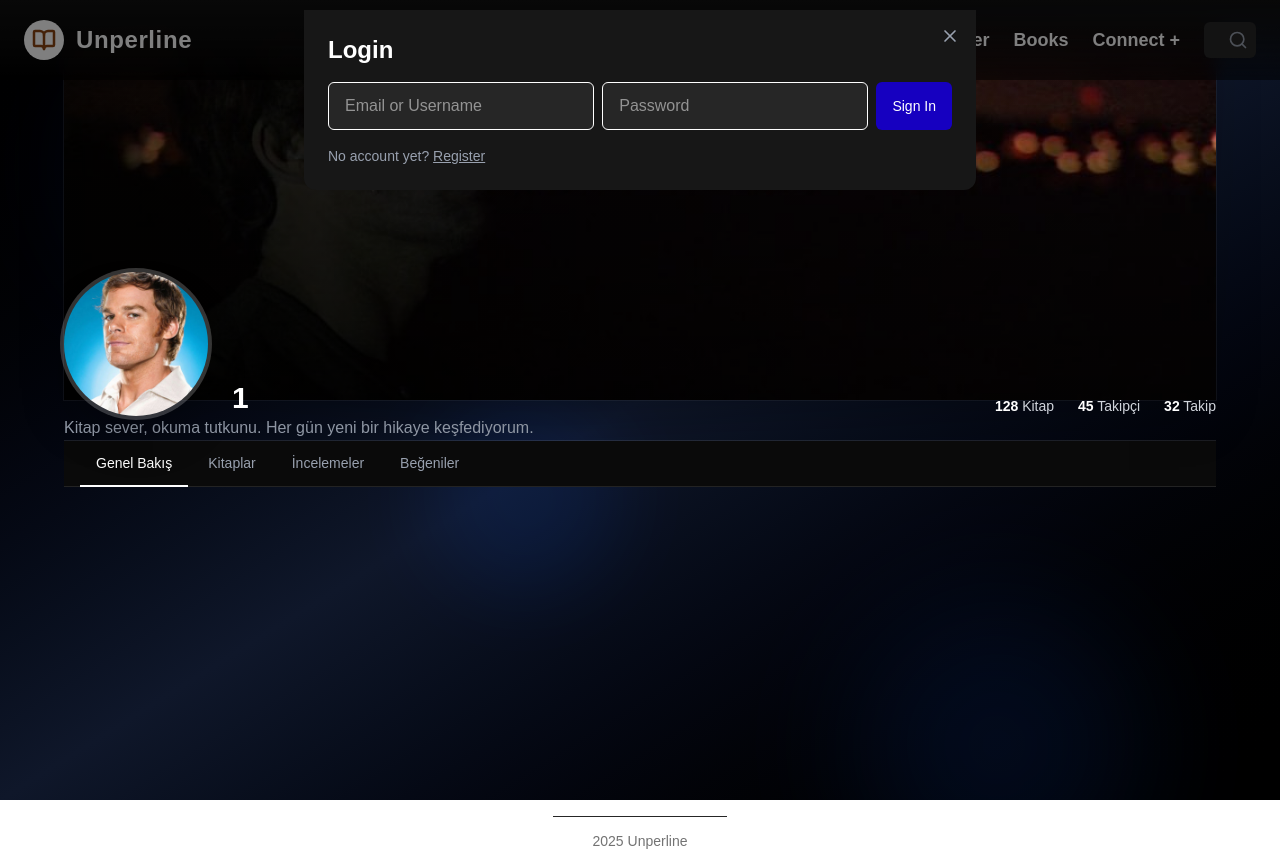
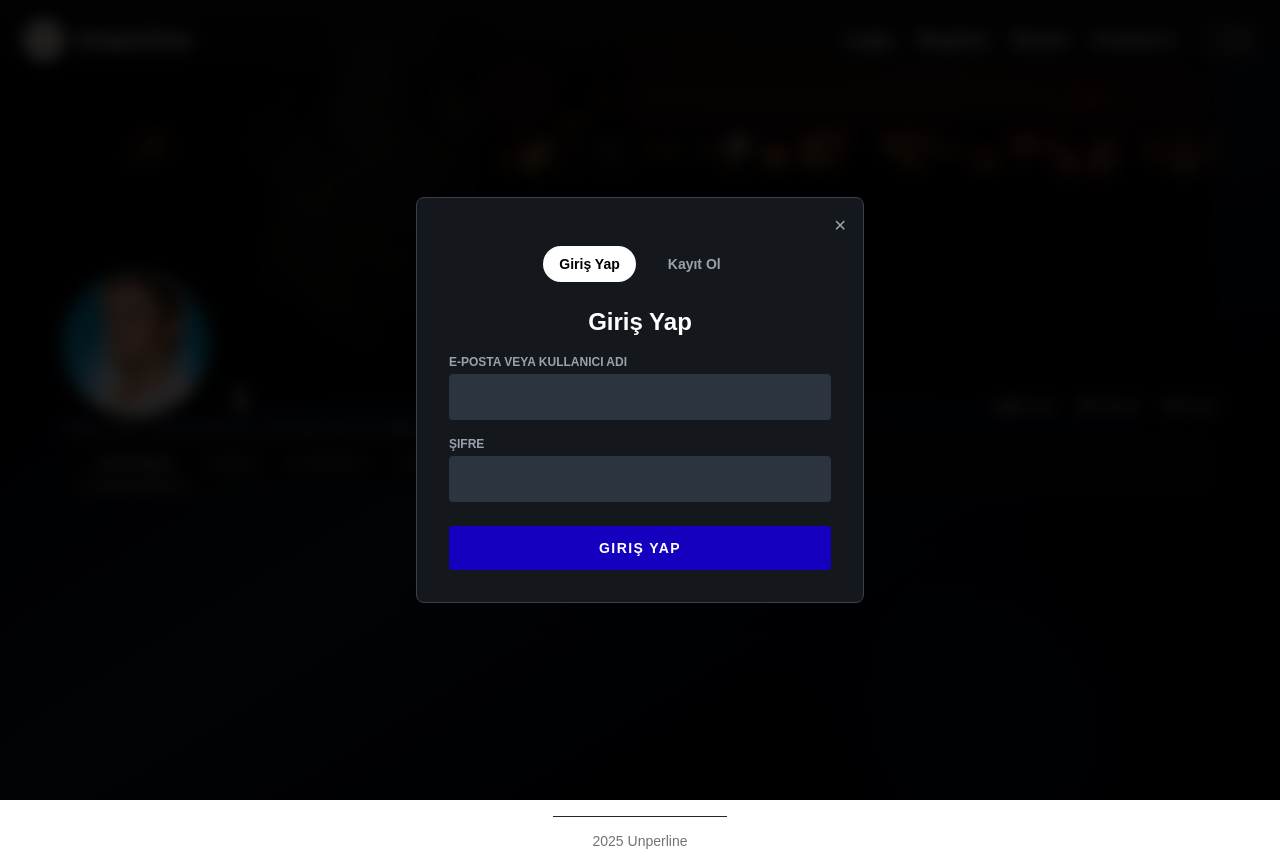
Before and after one commit to vlkngum/unperline, a Next.js app: page /p/1 in a window 1280 px wide. Both pictures are taken after a click on the button "Login". Built offline with nearby package versions, Linux system fonts and the light colour scheme; no server answers.

Commit message:
login register modali teke dusuruldu.

```diff
--- a/app/components/AuthModal.tsx
+++ b/app/components/AuthModal.tsx
@@ -1,157 +1,182 @@
-'use client';
+"use client";
 
-import { useState, useEffect } from 'react';
-import { signIn } from 'next-auth/react';
-import { useRouter } from 'next/navigation';
-import Modal from './ui/Modal';
+import { useState, useEffect } from "react";
+import { createPortal } from "react-dom"; // 1. IMPORT ETTİK
+import { useRouter } from "next/navigation";
 
 interface AuthModalProps {
-    open: boolean;
-    setOpen: (open: boolean) => void;
-    initialMode?: 'login' | 'register';
-    maxW?: 'sm' | 'md' | 'lg' | 'xl' | '2xl' | 'full';
+  isOpen: boolean;
+  onClose: () => void;
+  initialMode?: "login" | "register";
 }
 
-export default function AuthModal({ open, setOpen, initialMode = 'login', maxW = 'md' }: AuthModalProps) {
-    const [isRegister, setIsRegister] = useState(initialMode === 'register');
+export default function AuthModal({ isOpen, onClose, initialMode = "login" }: AuthModalProps) {
+  const [mode, setMode] = useState<"login" | "register">(initialMode);
+  // ... diğer state'lerin aynı kalsın
+  const [email, setEmail] = useState("");
+  const [password, setPassword] = useState("");
+  const [username, setUsername] = useState("");
   const [error, setError] = useState("");
+  const [loading, setLoading] = useState(false);
+
+  // 2. MOUNT KONTROLÜ (Hydration hatası almamak için)
+  const [mounted, setMounted] = useState(false);
+
   const router = useRouter();
 
   useEffect(() => {
-        setIsRegister(initialMode === 'register');
-    }, [initialMode]);
+    setMounted(true); // Sayfa yüklendiğinde true yap
+  }, []);
 
-    const handleSubmit = async (e: React.FormEvent<HTMLFormElement>) => {
-        e.preventDefault();
-        const formData = new FormData(e.currentTarget);
-        const username = formData.get("username")?.toString() ?? "";
-        const emailOrUsername = formData.get(isRegister ? "email" : "emailOrUsername")?.toString() ?? "";
-        const password = formData.get("password")?.toString() ?? "";
-
-        if (isRegister) {
-            try {
-                console.log("[AUTH_MODAL] Register attempt started");
-                console.log("[AUTH_MODAL] Register data:", {
-                    username: username?.substring(0, 3) + "***",
-                    email: emailOrUsername?.substring(0, 3) + "***",
-                    hasPassword: !!password
-                });
-
-                const registerRes = await fetch("/api/register", {
-                    method: "POST",
-                    body: JSON.stringify({ username, email: emailOrUsername, password }),
-                    headers: { "Content-Type": "application/json" },
-                });
-
-                console.log("[AUTH_MODAL] Register response status:", registerRes.status);
-
-                if (!registerRes.ok) {
-                    const errorData = await registerRes.json().catch(() => ({}));
-                    console.error("[AUTH_MODAL] Register failed:", errorData);
-                    setError(errorData.error || "Register failed");
-                    return;
+  useEffect(() => {
+    if (isOpen) {
+      setMode(initialMode);
+      resetForm();
+      // Modal açılınca arkadaki scroll'u kitleyelim
+      document.body.style.overflow = 'hidden';
+    } else {
+      // Kapanınca açalım
+      document.body.style.overflow = 'unset';
     }
 
-                const userData = await registerRes.json();
-                console.log("[AUTH_MODAL] Register successful:", { id: userData.id });
+    // Cleanup function
+    return () => {
+       document.body.style.overflow = 'unset';
+    }
+  }, [isOpen, initialMode]);
 
-                console.log("[AUTH_MODAL] Attempting auto-login...");
-                const loginRes = await signIn("credentials", {
-                    redirect: false,
-                    email: emailOrUsername,
-                    password: password,
-                });
-
-                console.log("[AUTH_MODAL] Login response:", { error: loginRes?.error, ok: loginRes?.ok });
-
-                if (loginRes?.error) {
-                    console.error("[AUTH_MODAL] Auto-login failed:", loginRes.error);
-                    setError("Registered but login failed. Please try logging in.");
-                } else {
-                    console.log("[AUTH_MODAL] Auto-login successful, closing modal");
-                    setOpen(false);
-
-                    router.refresh();
-                }
-            } catch (err: any) {
-                console.error("[AUTH_MODAL] Register error:", err);
-                setError(`Register failed: ${err.message || "Unknown error"}`);
-            }
-        } else {
-            try {
-                console.log("[AUTH_MODAL] Login attempt started");
-                console.log("[AUTH_MODAL] Login data:", {
-                    emailOrUsername: emailOrUsername?.substring(0, 3) + "***",
-                    hasPassword: !!password
-                });
-
-                const res = await signIn("credentials", {
-                    redirect: false,
-                    email: emailOrUsername,
-                    password,
-                });
-
-                console.log("[AUTH_MODAL] Login response:", { error: res?.error, ok: res?.ok });
-
-                if (res?.error) {
-                    console.error("[AUTH_MODAL] Login failed:", res.error);
-                    setError("Invalid credentials");
-                } else {
-                    console.log("[AUTH_MODAL] Login successful, closing modal");
-                    setOpen(false);
-
-                    router.refresh();
-                }
-            } catch (err: any) {
-                console.error("[AUTH_MODAL] Login error:", err);
-                setError(`Login failed: ${err.message || "Unknown error"}`);
-            }
-        }
+  const resetForm = () => {
+    setError("");
+    setLoading(false);
+    setEmail("");
+    setPassword("");
+    setUsername("");
   };
 
-    return (
-        <Modal open={open} setOpen={() => setOpen(false)} maxW={maxW}>
-            <h2 className="text-2xl font-semibold">{isRegister ? "Register" : "Login"}</h2>
-            {error && <p className="text-red-500">{error}</p>}
-            <form className="space-y-4 mt-4 flex flex-row gap-2 " onSubmit={handleSubmit}>
-                {isRegister && (
+  const handleClose = () => {
+    resetForm();
+    onClose();
+  };
+
+  const handleAuthSubmit = async (e: React.FormEvent<HTMLFormElement>) => {
+    // ... buralar senin kodunla aynı ...
+    e.preventDefault();
+    // ... login/register işlemleri ...
+    // ...
+  };
+
+  // 3. EĞER KAPALIYSA VEYA HENÜZ MOUNT OLMADIYSA GÖSTERME
+  if (!isOpen || !mounted) return null;
+
+  // 4. CREATE PORTAL İLE BODY'YE IŞINLIYORUZ
+  return createPortal(
+    <div className="fixed inset-0 z-[9999] flex items-center justify-center bg-black/85 backdrop-blur-sm p-4 animate-in fade-in duration-200">
+      <div className="relative w-full max-w-md bg-[#14181c] border border-gray-700 rounded-lg p-8 shadow-2xl">
+        <button
+          onClick={handleClose}
+          className="absolute top-4 right-4 text-gray-400 hover:text-white transition-colors"
+        >
+          ✕
+        </button>
+
+        {/* ... FORM İÇERİĞİ AYNI KALACAK ... */}
+         <div className="flex justify-center mb-6 gap-4 mt-4">
+            {/* ... butonlar vs ... */}
+            {/* Senin mevcut JSX kodların buraya gelecek */}
+             <button
+            type="button"
+            onClick={() => {
+              setMode("login");
+              setError("");
+            }}
+            className={`px-4 py-2 text-sm font-semibold rounded-full transition-colors ${
+              mode === "login"
+                ? "bg-white text-black"
+                : "bg-transparent text-gray-400 hover:text-white"
+            }`}
+          >
+            Giriş Yap
+          </button>
+          <button
+            type="button"
+            onClick={() => {
+              setMode("register");
+              setError("");
+            }}
+            className={`px-4 py-2 text-sm font-semibold rounded-full transition-colors ${
+              mode === "register"
+                ? "bg-white text-black"
+                : "bg-transparent text-gray-400 hover:text-white"
+            }`}
+          >
+            Kayıt Ol
+          </button>
+         </div>
+
+         {/* ... Kalan form kodların ... */}
+         <h2 className="text-2xl font-bold text-white mb-4 text-center mt-2">
+          {mode === "login" ? "Giriş Yap" : "Unperline'a Katıl"}
+        </h2>
+
+        {error && (
+          <p className="text-red-500 text-sm text-center mb-3">{error}</p>
+        )}
+
+        <form className="flex flex-col gap-4" onSubmit={handleAuthSubmit}>
+           {/* ... inputlar ... */}
+             {mode === "register" && (
+            <div>
+              <label className="block text-xs font-bold text-gray-400 uppercase mb-1">
+                Kullanıcı Adı
+              </label>
               <input
-                        name="username"
-                        placeholder="Username"
+                type="text"
+                value={username}
+                onChange={(e) => setUsername(e.target.value)}
                 required
-                        className="w-full px-4 py-2 border rounded-md h-12 bg-neutral-800 text-white"
+                className="w-full px-3 py-2.5 bg-[#2c3440] border border-transparent focus:border-white rounded text-white focus:outline-none transition-colors"
               />
+            </div>
           )}
+          <div>
+            <label className="block text-xs font-bold text-gray-400 uppercase mb-1">
+              {mode === "login" ? "E-Posta veya Kullanıcı Adı" : "E-Posta"}
+            </label>
             <input
-                    name={isRegister ? "email" : "emailOrUsername"}
-                    placeholder={isRegister ? "Email" : "Email or Username"}
+              type={mode === "login" ? "text" : "email"}
+              value={email}
+              onChange={(e) => setEmail(e.target.value)}
               required
-                    className="w-full px-4 py-2 border rounded-md h-12 bg-neutral-800 text-white"
+              className="w-full px-3 py-2.5 bg-[#2c3440] border border-transparent focus:border-white rounded text-white focus:outline-none transition-colors"
             />
+          </div>
+          <div>
+            <label className="block text-xs font-bold text-gray-400 uppercase mb-1">
+              Şifre
+            </label>
             <input
-                    name="password"
               type="password"
-                    placeholder="Password"
+              value={password}
+              onChange={(e) => setPassword(e.target.value)}
               required
               minLength={6}
-                    className="w-full px-4 py-2 border rounded-md h-12 bg-neutral-800 text-white"
+              className="w-full px-3 py-2.5 bg-[#2c3440] border border-transparent focus:border-white rounded text-white focus:outline-none transition-colors"
             />
+          </div>
           <button
             type="submit"
-                    className="px-4 py-2 rounded-md bg-[#1600c0] hover:bg-[#1300e0] h-12 text-white text-sm text-nowrap"
+            disabled={loading}
+            className="w-full bg-[#1600c0] hover:bg-[#1300e0] disabled:opacity-70 disabled:cursor-not-allowed text-white font-bold py-3 rounded mt-2 uppercase tracking-widest text-sm transition-colors"
           >
-                    {isRegister ? "Register" : "Sign In"}
+            {loading
+              ? "Lütfen bekleyin..."
+              : mode === "login"
+              ? "Giriş Yap"
+              : "Kayıt Ol"}
           </button>
         </form>
-            <p className="text-sm text-gray-400">
-                {isRegister ? "Already have an account?" : "No account yet?"}{" "}
-                <button
-                    onClick={() => setIsRegister(!isRegister)}
-                    className="underline hover:text-white"
-                >
-                    {isRegister ? "Login" : "Register"}
-                </button>
-            </p>
-        </Modal>
+      </div>
+    </div>,
+    document.body // BU KISIM ÖNEMLİ: React bunu body'nin içine render edecek
   );
 }
--- a/app/components/Header.tsx
+++ b/app/components/Header.tsx
@@ -1,11 +1,12 @@
 'use client'
 
-import { Search, Plus, BookOpen } from 'lucide-react'
+import { Search, BookOpen } from 'lucide-react'
 import Link from 'next/link'
 import { useRouter } from 'next/navigation'
 import { useState } from 'react'
 import { motion, AnimatePresence } from 'framer-motion'
 import { handleSignOut } from '@/app/lib/actions'
+// AuthModal'ı oluşturduğun yerden import et (Örn: components klasörü)
 import AuthModal from './AuthModal'
 
 interface HeaderProps {
@@ -23,9 +24,12 @@ const LogoIcon = () => (
 
 export default function Header({ user }: HeaderProps) {
   const [query, setQuery] = useState('')
-  const [open, setOpen] = useState(false)
+  const [open, setOpen] = useState(false) // Profil dropdown'ı için
+
+  // Auth Modal State'leri
   const [authOpen, setAuthOpen] = useState(false)
   const [authMode, setAuthMode] = useState<'login' | 'register'>('login')
+
   const router = useRouter()
 
   const handleSearch = (e: React.FormEvent<HTMLFormElement>) => {
@@ -145,11 +149,11 @@ export default function Header({ user }: HeaderProps) {
             </div>
           )}
 
+          {/* DÜZELTİLEN KISIM: AuthModal Props Eşleşmesi */}
           <AuthModal
-            open={authOpen}
-            setOpen={setAuthOpen}
+            isOpen={authOpen}
+            onClose={() => setAuthOpen(false)}
             initialMode={authMode}
-            maxW={"2xl"}
           />
         </div>
       </div>
--- a/app/components/HomeHeader.tsx
+++ b/app/components/HomeHeader.tsx
@@ -1,92 +1,28 @@
 "use client";
 
 import { useState } from "react";
-import { useSession, signIn } from "next-auth/react";
-import { useRouter } from "next/navigation";
+import { useSession } from "next-auth/react";
+// Import yolunu kendi yapına göre düzeltirsin
+import AuthModal from "./AuthModal";
 
 interface HomeHeaderProps {
   currentUser?: any;
 }
 
 export default function HomeHeader({ currentUser }: HomeHeaderProps) {
-  const [isOpen, setIsOpen] = useState(false);
-  const [mode, setMode] = useState<"login" | "register">("login");
-  const [email, setEmail] = useState("");
-  const [password, setPassword] = useState("");
-  const [username, setUsername] = useState("");
-  const [error, setError] = useState("");
-  const [loading, setLoading] = useState(false);
+  const [isAuthModalOpen, setIsAuthModalOpen] = useState(false);
+  // Modal açılırken hangi modda (login/register) açılacağını tutmak için:
+  const [authMode, setAuthMode] = useState<"login" | "register">("login");
 
   const { data: session } = useSession();
-  const router = useRouter();
 
   const sessionUser = session?.user;
   const user = currentUser || sessionUser;
 
-  const resetForm = () => {
-    setError("");
-    setLoading(false);
-    setPassword("");
-    if (mode === "register") {
-      setUsername("");
-    }
-  };
-
-  const handleAuthSubmit = async (e: React.FormEvent<HTMLFormElement>) => {
-    e.preventDefault();
-    setLoading(true);
-    setError("");
-
-    try {
-      if (mode === "register") {
-        // Register
-        const res = await fetch("/api/register", {
-          method: "POST",
-          headers: { "Content-Type": "application/json" },
-          body: JSON.stringify({ username, email, password }),
-        });
-
-        if (!res.ok) {
-          const data = await res.json().catch(() => ({}));
-          setError(data.error || "Kayıt başarısız");
-          setLoading(false);
-          return;
-        }
-
-        // Register başarılı → otomatik login
-        const loginRes = await signIn("credentials", {
-          redirect: false,
-          email,
-          password,
-        });
-
-        if (loginRes?.error) {
-          setError("Kayıt başarılı ama giriş başarısız, lütfen tekrar giriş yap.");
-          setLoading(false);
-          return;
-        }
-      } else {
-        const res = await signIn("credentials", {
-          redirect: false,
-          email,
-          password,
-        });
-
-        if (res?.error) {
-          setError("E-posta veya şifre hatalı");
-          setLoading(false);
-          return;
-        }
-      }
-
-      // Başarılı login/register
-      setIsOpen(false);
-      resetForm();
-      router.refresh();
-    } catch (err) {
-      setError("Bir hata oluştu, lütfen tekrar deneyin.");
-      setLoading(false);
-    }
+  // Modal açma yardımcısı
+  const openAuthModal = (mode: "login" | "register") => {
+    setAuthMode(mode);
+    setIsAuthModalOpen(true);
   };
 
   if (user) {
@@ -144,10 +80,7 @@ export default function HomeHeader({ currentUser }: HomeHeaderProps) {
           </p>
 
           <button
-            onClick={() => {
-              setIsOpen(true);
-              setMode("register");
-            }}
+            onClick={() => openAuthModal("register")}
             className="mt-10 bg-[#1600c0] hover:bg-[#1300e0] text-white cursor-pointer font-bold py-3 px-10 rounded shadow-lg uppercase tracking-widest text-sm transition-all transform hover:scale-105"
           >
             Hemen Başla — Ücretsiz!
@@ -155,115 +88,12 @@ export default function HomeHeader({ currentUser }: HomeHeaderProps) {
         </div>
       </div>
 
-
-      {isOpen && (
-        <div className="fixed inset-0 z-50 flex items-center justify-center bg-black/85 backdrop-blur-sm p-4 animate-in fade-in duration-200">
-          <div className="relative w-full max-w-md bg-[#14181c] border border-gray-700 rounded-lg p-8 shadow-2xl">
-            <button
-              onClick={() => {
-                setIsOpen(false);
-                resetForm();
-              }}
-              className="absolute top-4 right-4 text-gray-400 hover:text-white transition-colors"
-            >
-              ✕
-            </button>
-
-            <div className="flex justify-center mb-6 gap-4 mt-4">
-              <button
-                type="button"
-                onClick={() => {
-                  setMode("login");
-                  setError("");
-                }}
-                className={`px-4 py-2 text-sm font-semibold rounded-full transition-colors ${
-                  mode === "login"
-                    ? "bg-white text-black"
-                    : "bg-transparent text-gray-400 hover:text-white"
-                }`}
-              >
-                Giriş Yap
-              </button>
-              <button
-                type="button"
-                onClick={() => {
-                  setMode("register");
-                  setError("");
-                }}
-                className={`px-4 py-2 text-sm font-semibold rounded-full transition-colors ${
-                  mode === "register"
-                    ? "bg-white text-black"
-                    : "bg-transparent text-gray-400 hover:text-white"
-                }`}
-              >
-                Kayıt Ol
-              </button>
-            </div>
-
-            <h2 className="text-2xl font-bold text-white mb-4 text-center mt-2">
-              {mode === "login" ? "Giriş Yap" : "Unperline'a Katıl"}
-            </h2>
-
-            {error && (
-              <p className="text-red-500 text-sm text-center mb-3">{error}</p>
-            )}
-
-            <form className="flex flex-col gap-4" onSubmit={handleAuthSubmit}>
-              {mode === "register" && (
-                <div>
-                  <label className="block text-xs font-bold text-gray-400 uppercase mb-1">
-                    Kullanıcı Adı
-                  </label>
-                  <input
-                    type="text"
-                    value={username}
-                    onChange={(e) => setUsername(e.target.value)}
-                    required
-                    className="w-full px-3 py-2.5 bg-[#2c3440] border border-transparent focus:border-white rounded text-white focus:outline-none transition-colors"
-                  />
-                </div>
-              )}
-              <div>
-                <label className="block text-xs font-bold text-gray-400 uppercase mb-1">
-                  {mode === "login" ? "E-Posta veya Kullanıcı Adı" : "E-Posta"}
-                </label>
-                <input
-                  type={mode === "login" ? "text" : "email"}
-                  value={email}
-                  onChange={(e) => setEmail(e.target.value)}
-                  required
-
-                  className="w-full px-3 py-2.5 bg-[#2c3440] border border-transparent focus:border-white rounded text-white focus:outline-none transition-colors"
-                />
-              </div>
-              <div>
-                <label className="block text-xs font-bold text-gray-400 uppercase mb-1">
-                  Şifre
-                </label>
-                <input
-                  type="password"
-                  value={password}
-                  onChange={(e) => setPassword(e.target.value)}
-                  required
-                  minLength={6}
-                  className="w-full px-3 py-2.5 bg-[#2c3440] border border-transparent focus:border-white rounded text-white focus:outline-none transition-colors"
-                />
-              </div>
-              <button
-                type="submit"
-                disabled={loading}
-                className="w-full bg-[#1600c0] hover:bg-[#1300e0] disabled:opacity-70 disabled:cursor-not-allowed text-white font-bold py-3 rounded mt-2 uppercase tracking-widest text-sm transition-colors"
-              >
-                {loading
-                  ? "Lütfen bekleyin..."
-                  : mode === "login"
-                  ? "Giriş Yap"
-                  : "Kayıt Ol"}
-              </button>
-            </form>
-          </div>
-        </div>
-      )}
+      {/* MODAL ARTIK BURADA ÇAĞIRILIYOR */}
+      <AuthModal
+        isOpen={isAuthModalOpen}
+        onClose={() => setIsAuthModalOpen(false)}
+        initialMode={authMode}
+      />
     </>
   );
 }
--- a/app/components/ui/Modal.tsx
+++ /dev/null
@@ -1,54 +0,0 @@
-import { ReactNode } from "react";
-import { motion, AnimatePresence } from "framer-motion";
-import { X } from "lucide-react";
-
-interface ModalProps {
-    open: boolean;
-    setOpen: (open: boolean) => void;
-    children: ReactNode;
-    maxW?: 'sm' | 'md' | 'lg' | 'xl' | '2xl' | 'full';
-}
-
-const maxWClasses = {
-    sm: 'max-w-sm',
-    md: 'max-w-md',
-    lg: 'max-w-lg',
-    xl: 'max-w-xl',
-    '2xl': 'max-w-2xl',
-    full: 'max-w-full',
-};
-
-export default function Modal({ open, setOpen, children, maxW = 'md' }: ModalProps) {
-    return (
-        <AnimatePresence>
-            {open && (
-                <>
-                    <motion.div
-                        initial={{ opacity: 0 }}
-                        animate={{ opacity: 1 }}
-                        exit={{ opacity: 0 }}
-                        className="fixed inset-0 z-[9999] flex items-center justify-center bg-black/50"
-                        onClick={() => setOpen(false)}
-                    >
-                        <motion.div
-                            initial={{ scale: 0.9, y: 20 }}
-                            animate={{ scale: 1, y: 0 }}
-                            exit={{ scale: 0.9, y: 20 }}
-                            onClick={(e) => e.stopPropagation()}
-                            className={`bg-neutral-900 p-6 rounded-b-xl w-full ${maxWClasses[maxW]} mx-4 mt-30 relative`}
-                        >
-                            <button
-                                onClick={() => setOpen(false)}
-                                className="absolute top-4 right-4 text-gray-400 hover:text-white transition-colors z-10"
-                                aria-label="Close"
-                            >
-                                <X className="w-5 h-5" />
-                            </button>
-                            {children}
-                        </motion.div>
-                    </motion.div>
-                </>
-            )}
-        </AnimatePresence>
-    );
-}
```
Lines whose indentation alone changed are shown as unchanged.
